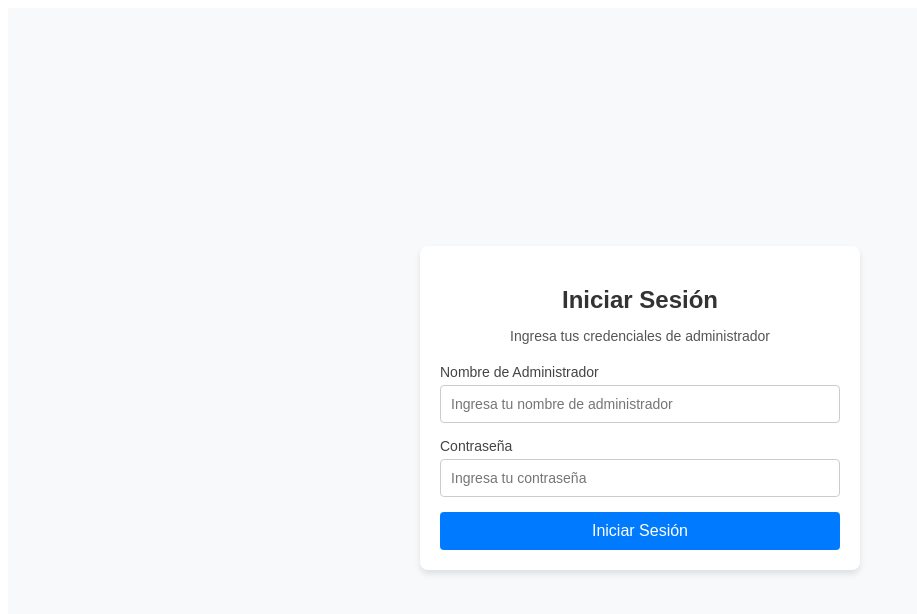
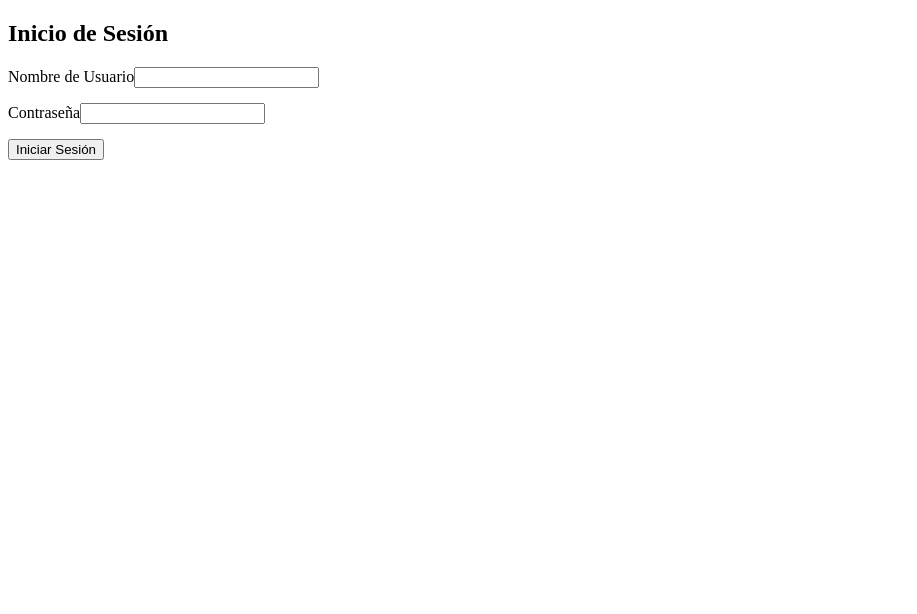
Before and after one commit to FedeRom28/tpifinal, a React (Vite) app: page / in a window 1280 px wide. Shown: the top 614 px of the page, without its empty margins (0-917 px from the left). Built offline with nearby package versions, Linux system fonts and the light colour scheme.

Commit message:
se hicieron cambios en el front

```diff
--- a/src/componentes/LoginForm.css
+++ b/src/componentes/LoginForm.css
@@ -1,90 +1,70 @@
-/* Contenedor principal */
+/* Estilos para el contenedor principal del formulario */
 .login-form-container {
-  display: flex;
-  justify-content: center;
-  align-items: center;
-  height: 100vh;
-  background-color: #f8f9fa;
-  font-family: Arial, sans-serif;
+  width: 100%;
+  max-width: 400px;
+  margin: 0 auto;
+  padding: 20px;
+  border: 1px solid #ddd;
+  border-radius: 8px;
+  background-color: #f9f9f9;
+  box-shadow: 0 4px 6px rgba(0, 0, 0, 0.1);
 }
 
-/* Tarjeta de inicio de sesión */
-.login-card {
-  width: 400px;
-  padding: 20px;
-  background: white;
-  box-shadow: 0 4px 6px rgba(0, 0, 0, 0.1);
-  border-radius: 8px;
+/* Estilos para el título y descripción */
+.login-title {
+  font-size: 1.5rem;
+  font-weight: bold;
+  margin-bottom: 10px;
   text-align: center;
 }
 
-/* Títulos */
-.login-title {
-  font-size: 24px;
-  margin-bottom: 10px;
-  color: #333;
+.login-description {
+  font-size: 1rem;
+  color: #555;
+  margin-bottom: 20px;
+  text-align: center;
 }
 
-.login-description {
-  font-size: 14px;
-  margin-bottom: 20px;
-  color: #555;
-}
-
-/* Formulario */
-.login-form {
-  display: flex;
-  flex-direction: column;
-  gap: 15px;
-}
-
+/* Estilos para los grupos de formularios */
 .form-group {
-  display: flex;
-  flex-direction: column;
-  text-align: left;
+  margin-bottom: 15px;
 }
 
 .form-label {
+  display: block;
+  font-weight: bold;
   margin-bottom: 5px;
-  font-size: 14px;
-  color: #444;
 }
 
 .form-input {
+  width: 100%;
   padding: 10px;
-  font-size: 14px;
   border: 1px solid #ccc;
   border-radius: 4px;
-  outline: none;
+  font-size: 1rem;
 }
 
-.form-input:focus {
-  border-color: #007bff;
+/* Estilos para el mensaje de error */
+.error-message {
+  color: red;
+  font-size: 0.875rem;
+  margin-bottom: 10px;
+  text-align: center;
 }
 
-/* Mensajes de error */
-.error-message {
-  color: #d9534f;
-  font-size: 14px;
-  margin-top: -10px;
-}
-
-/* Botón de envío */
-.login-button {
-  padding: 10px 20px;
-  font-size: 16px;
+/* Estilos para el botón de envío */
+.submit-button {
+  width: 100%;
+  padding: 10px;
+  background-color: #007bff;
   color: white;
-  background-color: #007bff;
   border: none;
   border-radius: 4px;
+  font-size: 1rem;
   cursor: pointer;
 }
 
-.login-button:disabled {
-  background-color: #999;
+.submit-button:disabled {
+  background-color: #aaa;
   cursor: not-allowed;
 }
-
-.login-button:hover:not(:disabled) {
-  background-color: #0056b3;
-}
--- a/src/componentes/LoginForm.jsx
+++ b/src/componentes/LoginForm.jsx
@@ -1,85 +1,85 @@
-import React, { useState } from 'react';
+import React, { Component } from 'react';
 import axios from 'axios';
 import './LoginForm.css';
 
-const LoginForm = () => {
-  const [nom_admin, setNomAdmin] = useState('');
-  const [password, setPassword] = useState('');
-  const [error, setError] = useState('');
-  const [isLoading, setIsLoading] = useState(false);
+class LoginForm extends Component {
+  constructor(props) {
+    super(props);
+    this.state = {
+      nom_admin: '',
+      contraseña: '',
+      error: '',
+    };
+  }
 
-  const handleNomAdminChange = (e) => {
-    setNomAdmin(e.target.value);
+  handleSubmit = async (e) => {
+    e.preventDefault();
+    this.setState({ error: '' });
+
+    // Mostrar los valores antes de enviar la solicitud
+    console.log('Datos del formulario:', {
+      nom_admin: this.state.nom_admin,
+      contraseña: this.state.contraseña,
+    });
+
+    try {
+      const response = await axios.post('http://localhost:3000/api/admin/login', {
+        nom_admin: this.state.nom_admin,
+        contraseña: this.state.contraseña,
+      });
+
+      // Mostrar la respuesta completa por consola
+      console.log('Respuesta del servidor:', response.data);
+
+      if (response.data.status === 'ok') {
+        const { token } = response.data;
+        // Guardar el token en localStorage o manejar la autenticación
+        localStorage.setItem('token', token);
+        alert('Inicio de sesión exitoso');
+        // Redirigir a otra parte de la aplicación
+        window.location.href = '/dashboard';
+      }
+    } catch (err) {
+      console.error('Error en la solicitud:', err);
+      this.setState({ error: 'Nombre de usuario o contraseña incorrectos.' });
+    }
   };
 
-  const handlePasswordChange = (e) => {
-    setPassword(e.target.value);
+  handleChange = (e) => {
+    this.setState({ [e.target.id]: e.target.value });
   };
 
-  const handleSubmit = (e) => {
-    e.preventDefault();
-    setIsLoading(true);
-    setError('');
-
-    axios
-      .post('http://localhost:3000/api/admin', { nom_admin, password })
-      .then((response) => {
-        console.log('Inicio de sesión exitoso:', response.data);
-        // Manejar lógica adicional, como redirección o cambio de estado global.
-      })
-      .catch((err) => {
-        if (axios.isAxiosError(err)) {
-          setError(err.response?.data?.message || 'Error al iniciar sesión');
-        } else {
-          setError('Ocurrió un error inesperado');
-        }
-      })
-      .finally(() => {
-        setIsLoading(false);
-      });
-  };
-
-  return (
-    <div className="login-form-container">
-      <div className="login-card">
-        <h2 className="login-title">Iniciar Sesión</h2>
-        <p className="login-description">Ingresa tus credenciales de administrador</p>
-        <form className="login-form" onSubmit={handleSubmit}>
+  render() {
+    return (
+      <div className="login-container">
+        <form className="login-form" onSubmit={this.handleSubmit}>
+          <h2>Inicio de Sesión</h2>
+          {this.state.error && <p className="error-message">{this.state.error}</p>}
           <div className="form-group">
-            <label htmlFor="nom_admin" className="form-label">
-              Nombre de Administrador
-            </label>
+            <label htmlFor="nom_admin">Nombre de Usuario</label>
             <input
+              type="text"
               id="nom_admin"
-              className="form-input"
-              placeholder="Ingresa tu nombre de administrador"
-              value={nom_admin}
-              onChange={handleNomAdminChange}
+              value={this.state.nom_admin}
+              onChange={this.handleChange}
               required
             />
           </div>
           <div className="form-group">
-            <label htmlFor="password" className="form-label">
-              Contraseña
-            </label>
+            <label htmlFor="contraseña">Contraseña</label>
             <input
-              id="password"
               type="password"
-              className="form-input"
-              placeholder="Ingresa tu contraseña"
-              value={password}
-              onChange={handlePasswordChange}
+              id="contraseña"
+              value={this.state.contraseña}
+              onChange={this.handleChange}
               required
             />
           </div>
-          {error && <div className="error-message">{error}</div>}
-          <button className="login-button" type="submit" disabled={isLoading}>
-            {isLoading ? 'Iniciando sesión...' : 'Iniciar Sesión'}
-          </button>
+          <button type="submit" className="login-button">Iniciar Sesión</button>
         </form>
       </div>
-    </div>
-  );
-};
+    );
+  }
+}
 
 export default LoginForm;
```
